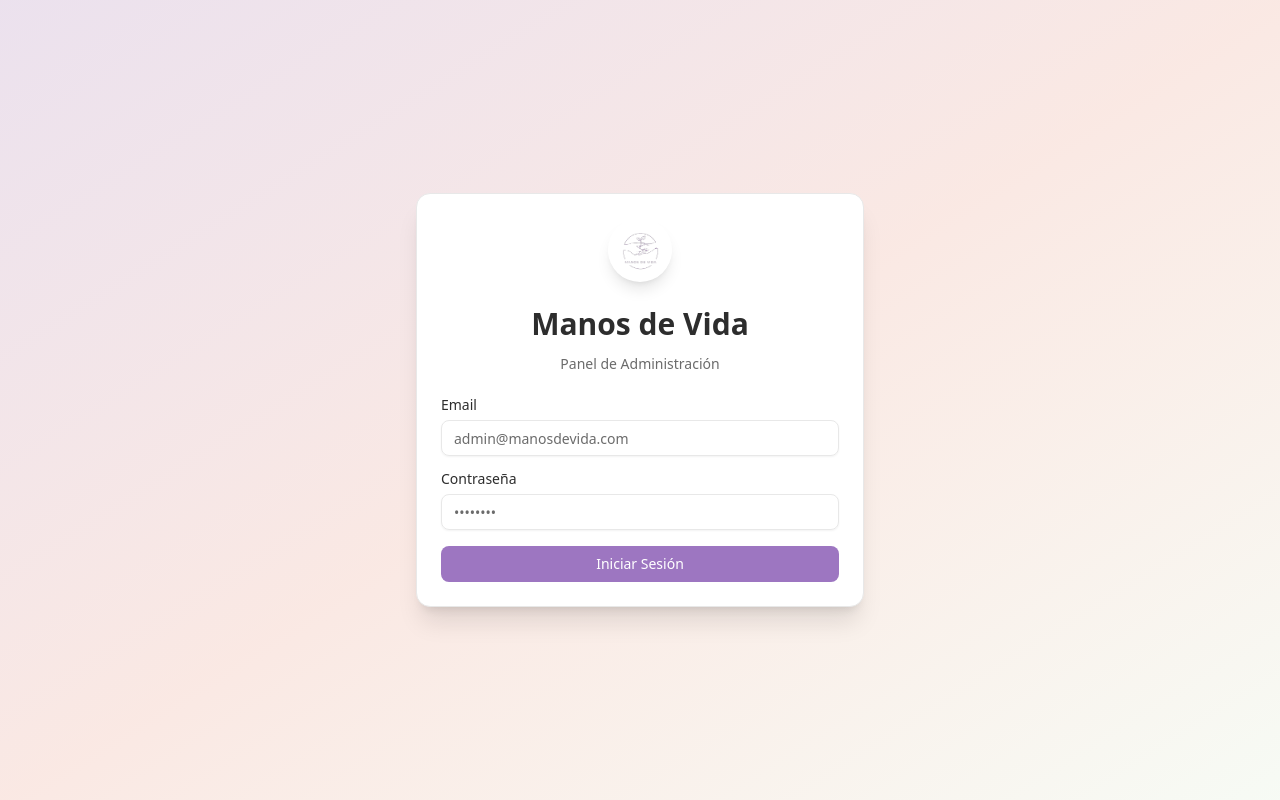
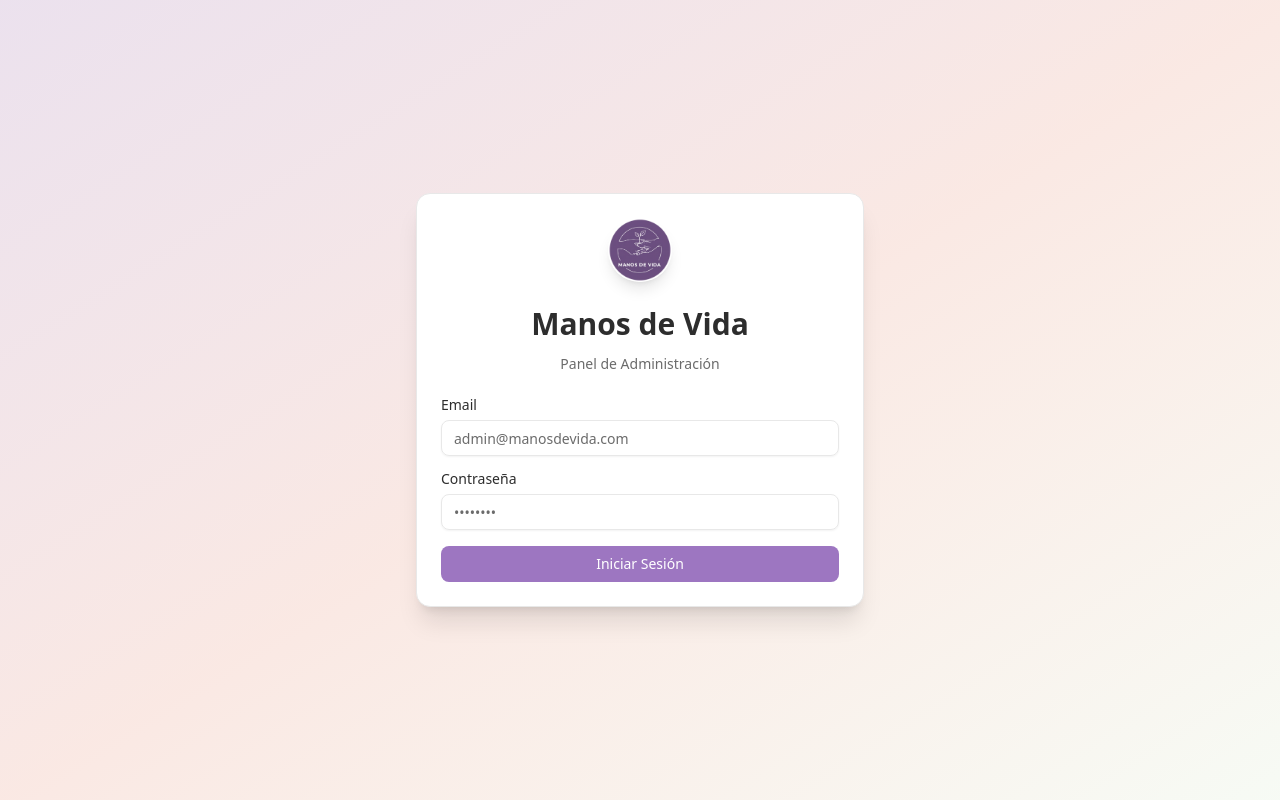
Before and after one commit to LawCR/seniors-shop, a Next.js app: page /auth/login in a window 1280 px wide. Built offline with nearby package versions, Linux system fonts and the light colour scheme.

Commit message:
Logo con color cambiado

```diff
--- a/components/logo.tsx
+++ b/components/logo.tsx
@@ -12,7 +12,7 @@ export function Logo({ size = 'md', className }: LogoProps) {
   return (
     <div
       className={cn(
-        'flex items-center justify-center rounded-full  shadow-lg',
+        'flex items-center justify-center rounded-full overflow-hidden shadow-lg',
         sizeClasses[size],
         className
       )}
@@ -22,9 +22,9 @@ export function Logo({ size = 'md', className }: LogoProps) {
 
       {/* Para usar una imagen, descomenta esto y comenta el span de arriba: */}
       <img
-        src="/logo.svg"
+        src="/logo2.png"
         alt="Seniors Shop Logo"
-        className="h-full w-full object-contain p-1 text-white stroke-1 stroke-white fill-white "
+        className="h-full w-full object-contain rounded-full"
       />
 
     </div>
```
Also changed, not shown: public/logo.png (added), public/logo2.png (added).
